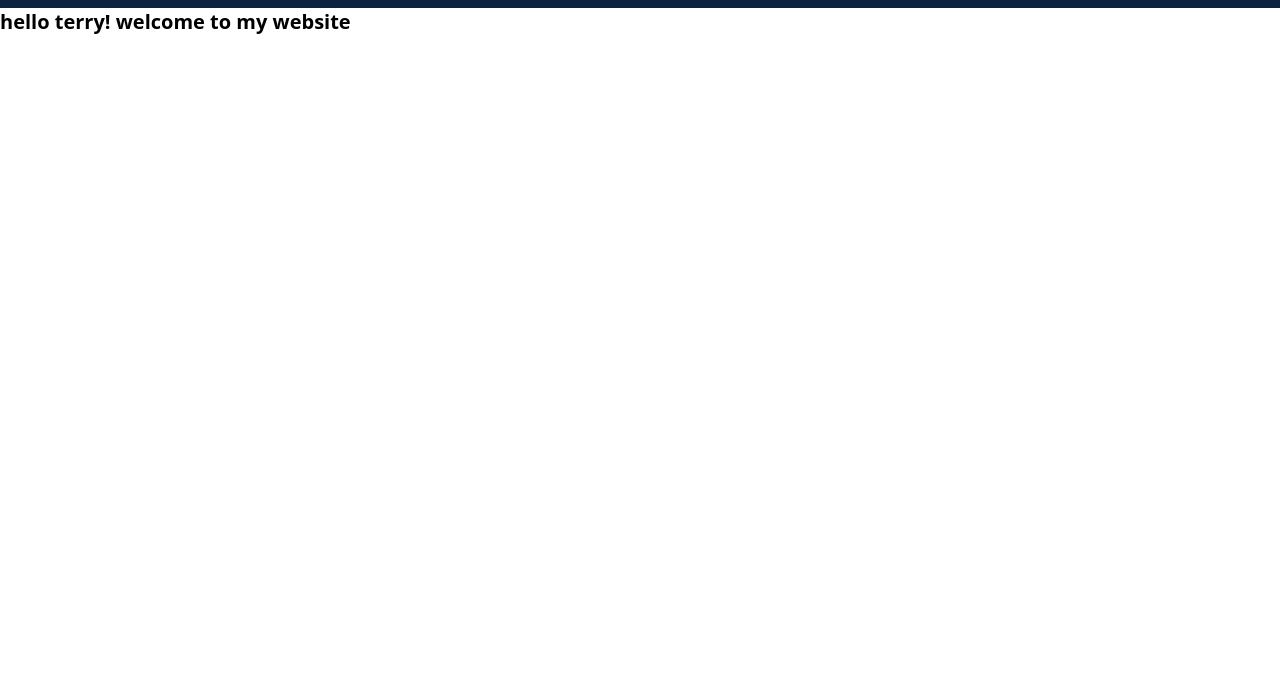
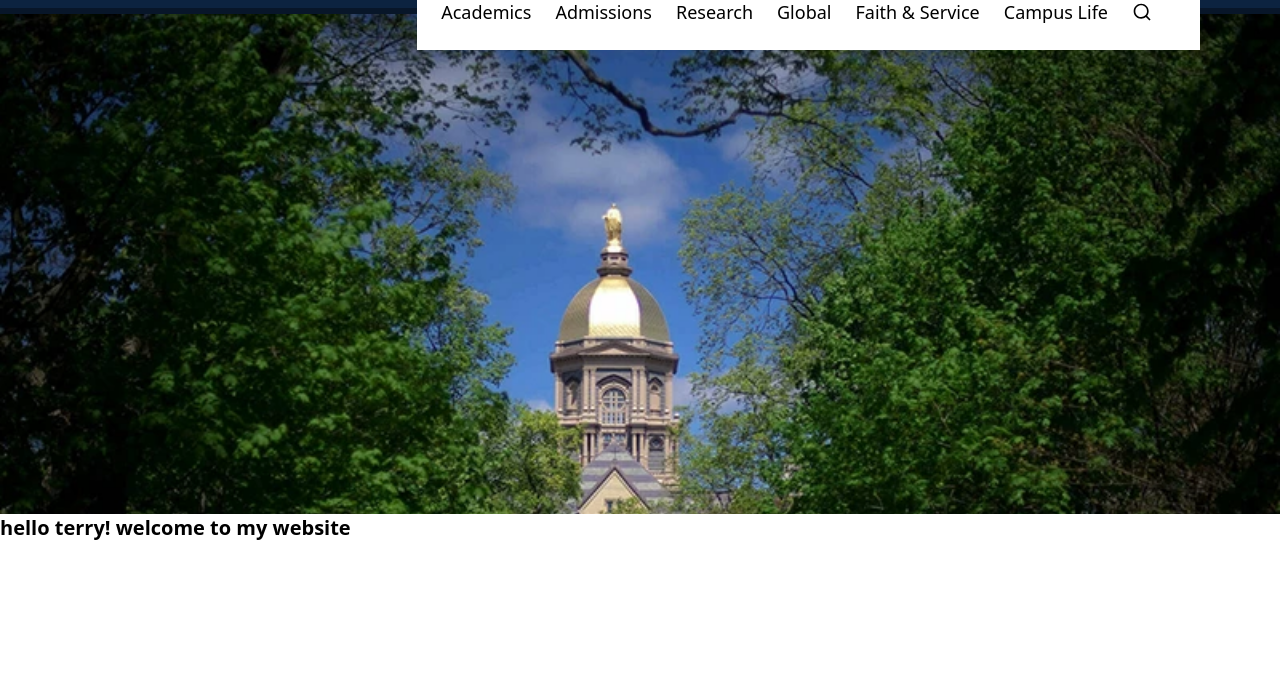
Before and after one commit to Terrymanzi/TheGym_-Gate-2-_Website_Cloning, a website: page src/index.html in a window 1280 px wide. Shown: the part 103-800 px from the top of the page. Drawn offline with Linux system fonts and the light colour scheme.

Commit message:
hero section search box done

```diff
--- a/src/index.html
+++ b/src/index.html
@@ -6,7 +6,7 @@
   <link href="./output.css" rel="stylesheet">
   <title>University-of-notre-dame-Clone</title>
 </head>
-<body>
+<body class="">
     <!--nav bar section-->
     <div class="bg-[#0C2340] h-auto border-t-4 border-[#AD9041]">
 
@@ -35,7 +35,35 @@
     </div>
 
     <!--separator-->
-    <div>
+    <div class="border-[3px] border-[#081629]"></div>
+
+    <!--hero 1 section-->
+    <div class="bg-[url('/TheGym_-Gate-2-_Website_Cloning/public/images/campus_spring_scenic-800.webp')] h-[500px] bg-cover bg-no-repeat">
+
+        <!--container-->
+        <div class="relative">
+            <!--search box-->
+            <div class="absolute -top-10 right-20 h-auto w-auto bg-white">
+                <ul class="flex gap-6 text-black text-lg p-6">
+                    <li>Academics</li>
+                    <li>Admissions</li>
+                    <li>Research</li>
+                    <li>Global</li>
+                    <li>Faith & Service</li>
+                    <li>Campus Life</li>
+                    <li>
+                        <!--search icon-->
+                        <svg xmlns="http://www.w3.org/2000/svg" width="20px" height="auto" viewBox="0 0 24 24" fill="currentColor"><path d="M18.031 16.6168L22.3137 20.8995L20.8995 22.3137L16.6168 18.031C15.0769 19.263 13.124 20 11 20C6.032 20 2 15.968 2 11C2 6.032 6.032 2 11 2C15.968 2 20 6.032 20 11C20 13.124 19.263 15.0769 18.031 16.6168ZM16.0247 15.8748C17.2475 14.6146 18 12.8956 18 11C18 7.1325 14.8675 4 11 4C7.1325 4 4 7.1325 4 11C4 14.8675 7.1325 18 11 18C12.8956 18 14.6146 17.2475 15.8748 16.0247L16.0247 15.8748Z"></path></svg>
+                    </li>
+
+                    <li src="/TheGym_-Gate-2-_Website_Cloning//public/images/search icon.svg" class="h-[20px] w-auto"></li>
+                </ul>
+            </div>
+
+
+
+        </div>
+    </div>
 
     <p class="text-xl font-bold">hello terry! welcome to my website</p>
 </body>
```
Also changed, not shown: public/images/search icon.svg (added), src/output.css.
